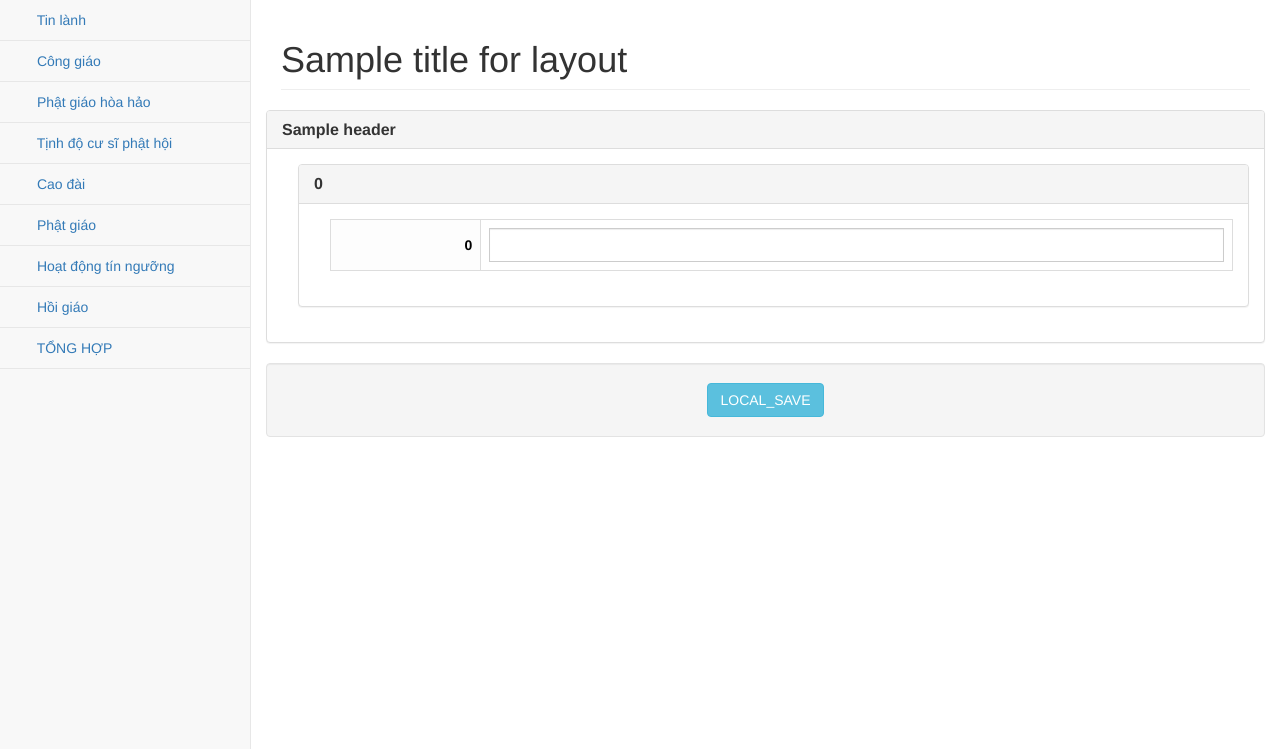
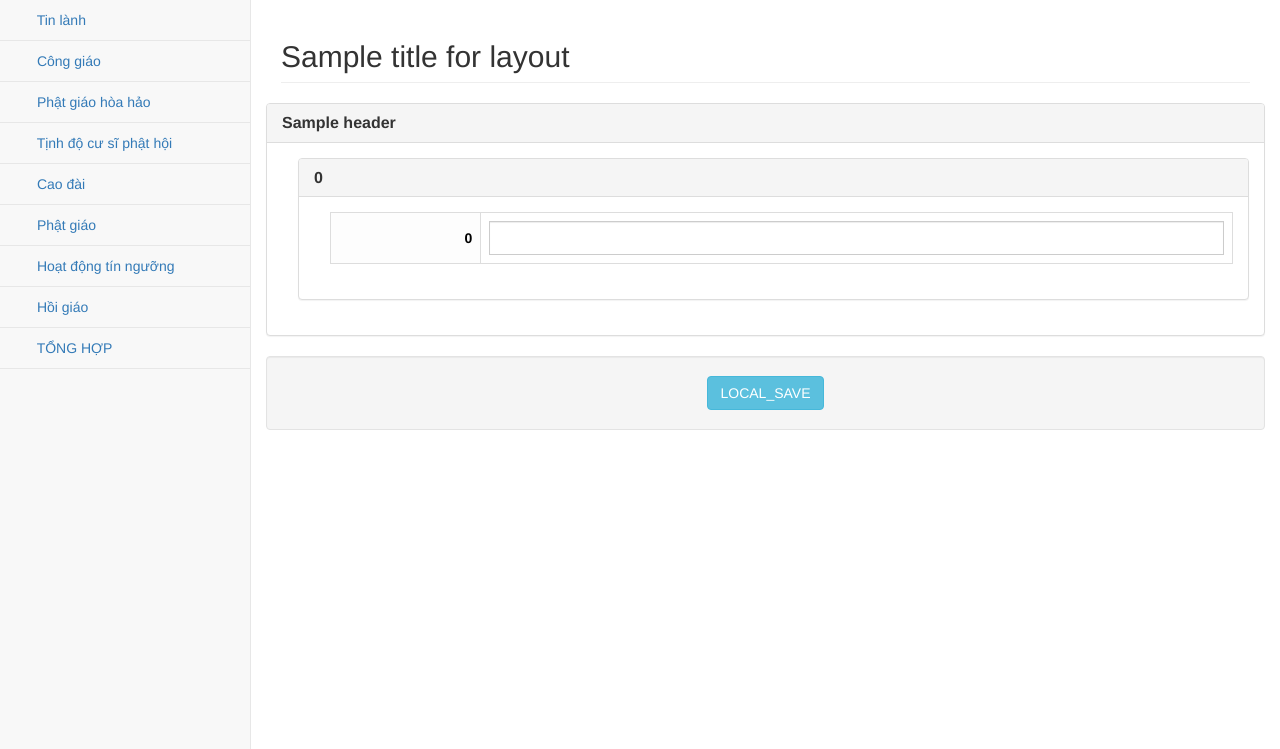
Before and after one commit to yunhai/tongiao, a CakePHP app: the page made by app/View/Chihoitinlanhs/add.ctp in a window 1280 px wide. Shown: the part 51-800 px from the top of the page. Run offline with PHP 8.4 and a stand-in for CakePHP, Linux system fonts and the light colour scheme; the template is opened without the code that fills it: most values are stand-ins (such as "Sample title", 1, 10 or a date in 2020); form fields are guessed from the names that the template uses; some libraries are stand-ins or nearby versions; some web fonts are replaced.

Commit message:
Sửa giao diện

```diff
--- a/app/View/Layouts/default.ctp
+++ b/app/View/Layouts/default.ctp
@@ -270,9 +270,9 @@
                     </div>
                     <?php endif;?>
                     <div class="col-lg-12">
-                        <h1 class="page-header">
+                        <h2 class="page-header">
                             <?php echo $title_for_layout; ?>
-                        </h1>
+                        </h2>
                     </div>
                     <?php
                     if (!empty($is_show_add)) {
```
